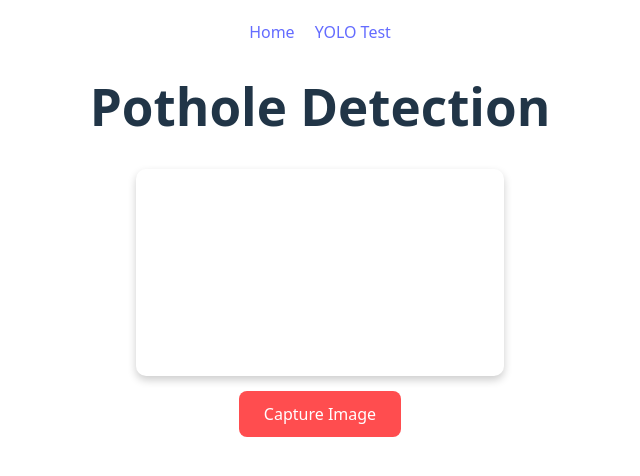
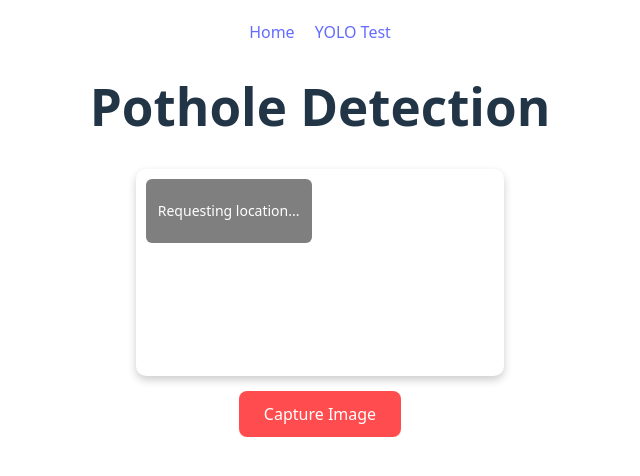
Before and after one commit to Sundernewarbosch/Pothole_detection, a React app in the folder frontend/: page /yolo in a window 1280 px wide. Shown: the top 476 px of the page, without its empty margins (320-960 px from the left). Built offline with nearby package versions, Linux system fonts and the light colour scheme; no server answers; the HTML template or start-up script is replaced by a standard one.

Commit message:
added location

```diff
--- a/frontend/src/pages/YoloTest.css
+++ b/frontend/src/pages/YoloTest.css
@@ -15,6 +15,7 @@
 
 .yolo-wrapper {
   position: relative;
+  display: inline-block;
   width: 80%;
   max-width: 800px;
   aspect-ratio: 16/9;
@@ -46,3 +47,21 @@
   color: white;
   cursor: pointer;
 }
+
+.location-overlay {
+  position: absolute;
+  top: 10px;
+  left: 10px;
+  background: rgba(0, 0, 0, 0.5);
+  color: white;
+  padding: 8px 12px;
+  border-radius: 6px;
+  font-size: 14px;
+  line-height: 1.4;
+  max-width: 200px;
+}
+
+.error-text {
+  color: #ff6b6b;
+  font-weight: bold;
+}
--- a/frontend/src/pages/YoloTest.jsx
+++ b/frontend/src/pages/YoloTest.jsx
@@ -6,6 +6,9 @@ function YoloTest() {
   const canvasRef = useRef(null);
   const [streaming, setStreaming] = useState(true);
   const [isMobile, setIsMobile] = useState(false);
+  const [location, setLocation] = useState(null);
+  const [city, setCity] = useState("");
+  const [error, setError] = useState("");
 
   useEffect(() => {
     const handleResize = () => setIsMobile(window.innerWidth <= 768);
@@ -14,7 +17,7 @@ function YoloTest() {
     return () => window.removeEventListener("resize", handleResize);
   }, []);
 
-  useEffect(() => {
+    useEffect(() => {
     async function setupCamera() {
       try {
         const video = videoRef.current;
@@ -35,6 +38,44 @@ function YoloTest() {
 
     setupCamera();
   }, []);
+
+
+  useEffect(() => {
+      async function fetchLocation() {
+        if (!("geolocation" in navigator)) {
+          setError("Geolocation is not supported by your browser.");
+          return;
+        }
+
+        try {
+          const getPosition = () =>
+            new Promise((resolve, reject) => {
+              navigator.geolocation.getCurrentPosition(resolve, reject);
+            });
+
+          const position = await getPosition();
+          const { latitude, longitude } = position.coords;
+          setLocation({ latitude, longitude });
+
+          // Fetch city name using reverse geocoding (OpenStreetMap API)
+          const response = await fetch(
+            `https://nominatim.openstreetmap.org/reverse?format=json&lat=${latitude}&lon=${longitude}`
+          );
+          const data = await response.json();
+          const cityName =
+            data.address.city ||
+            data.address.town ||
+            data.address.village ||
+            data.address.county ||
+            "Unknown location";
+          setCity(cityName);
+        } catch (err) {
+          setError("Permission denied or unable to fetch location.");
+        }
+      }
+
+      fetchLocation();
+    }, []);
 
   const captureAndDetect = async () => {
     const video = videoRef.current;
@@ -102,6 +143,24 @@ function YoloTest() {
           className="yolo-canvas"
           style={{ display: streaming ? "none" : "block" }}
         />
+
+        {/* 🔹 Overlay location info */}
+        <div className="location-overlay">
+          {error && <p className="error-text">{error}</p>}
+          {location ? (
+            <>
+              <p>
+                <strong>{city}</strong>
+              </p>
+              <p>
+                Lat: {location.latitude.toFixed(5)} <br />
+                Lng: {location.longitude.toFixed(5)}
+              </p>
+            </>
+          ) : (
+            !error && <p>Requesting location...</p>
+          )}
+        </div>
       </div>
 
       <button
@@ -111,6 +170,7 @@ function YoloTest() {
         {streaming ? "Capture Image" : "Resume Camera"}
       </button>
     </div>
+
   );
 }
 
```
